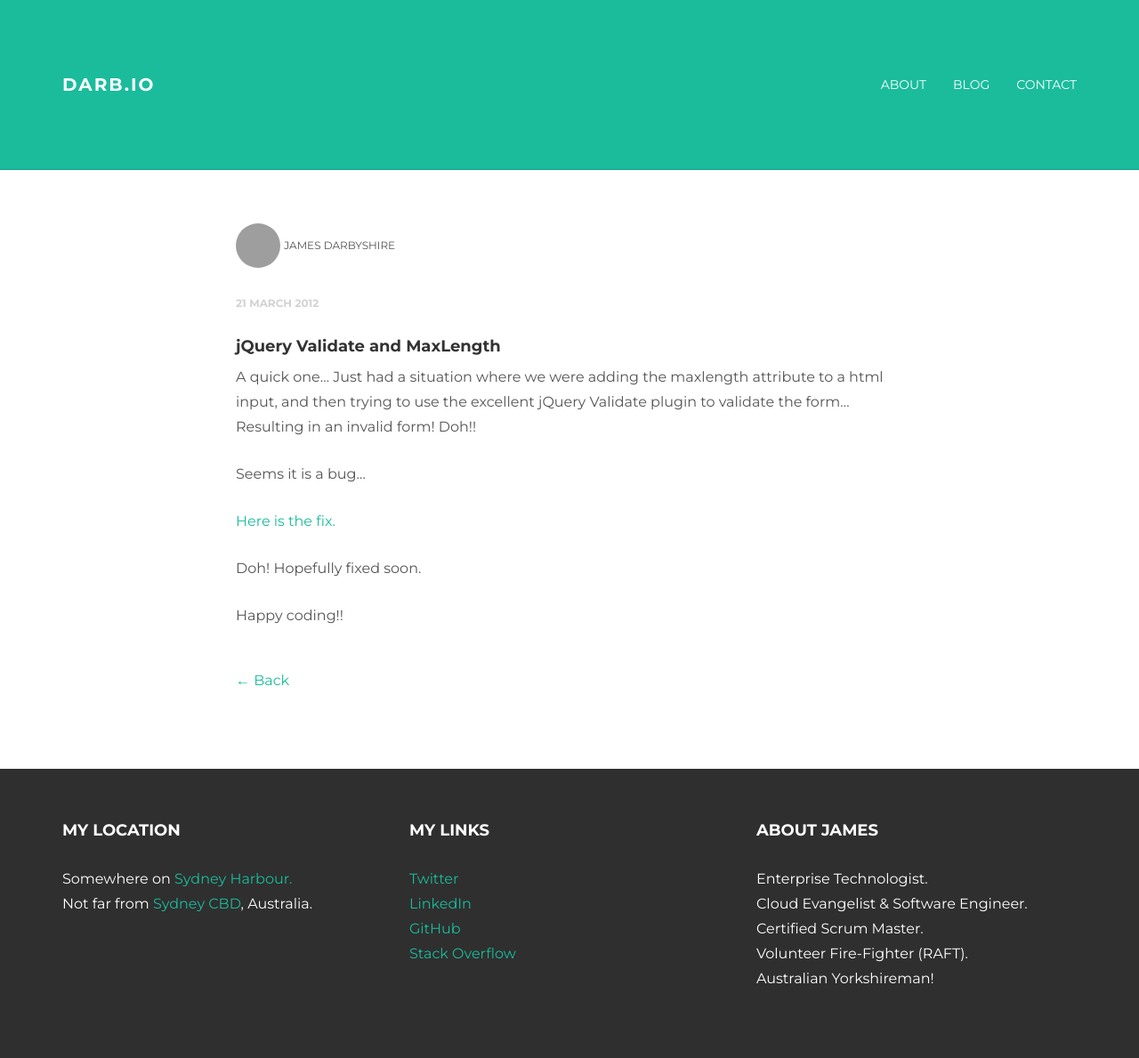
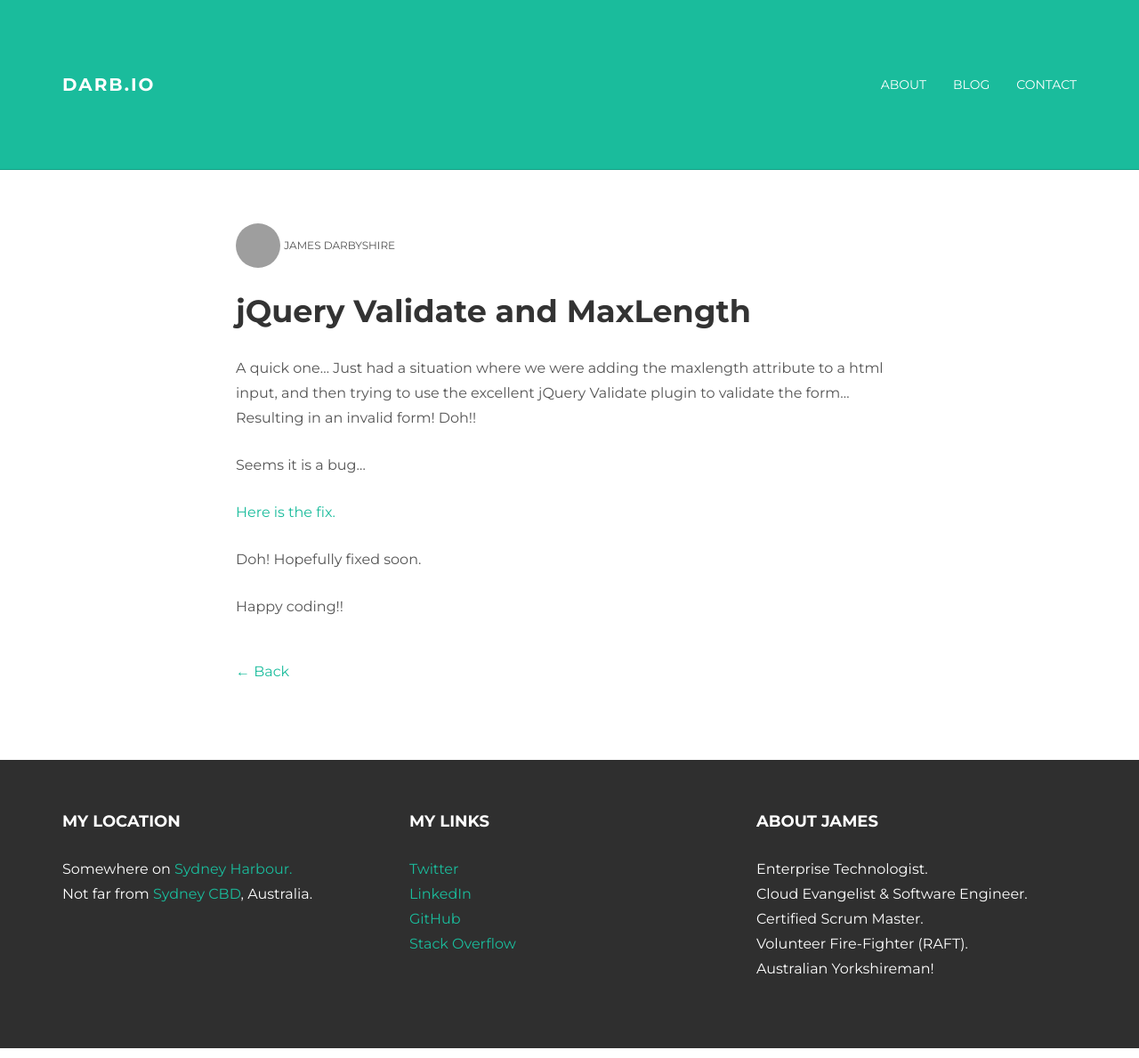
Before and after one commit to darbio/darbio.github.io, a Jekyll site: the page built from _posts/2012-10-30-jquery-validate-and-maxlength.markdown, in a window 1280 px wide. Shown: the whole page at 89% size. Built offline with Jekyll 4.4.1, drawn with Linux system fonts in a browser that asks for light colours; nearby versions of some CDN libraries; grey boxes are pictures that could not be loaded.

Commit message:
Update post.html

```diff
--- a/_layouts/post.html
+++ b/_layouts/post.html
@@ -6,9 +6,8 @@ layout: default
     <div class="container">
 		<div class="row">
 			<div class="col-lg-8 col-lg-offset-2">
-				<p><img src="http://www.gravatar.com/avatar/ce198ab23bedb46c953a2582e00cade3?s=50&d=mm" width="50px" height="50px" class="img-circle"> <ba>James Darbyshire</ba></p>
-				<p><bd>{{ page.date | date_to_long_string }}</bd></p>
-				<h4>{{ page.title }}</h4>
+				<p><bd class="pull-right">{{ post.date | date_to_long_string }}</bd><img src="http://www.gravatar.com/avatar/ce198ab23bedb46c953a2582e00cade3?s=50&d=mm" width="50px" height="50px" class="img-circle"> <ba>James Darbyshire</ba></p>
+				<h1>{{ page.title }}</h1>
 				<article>
 					{{content}}
 				</article>
```
